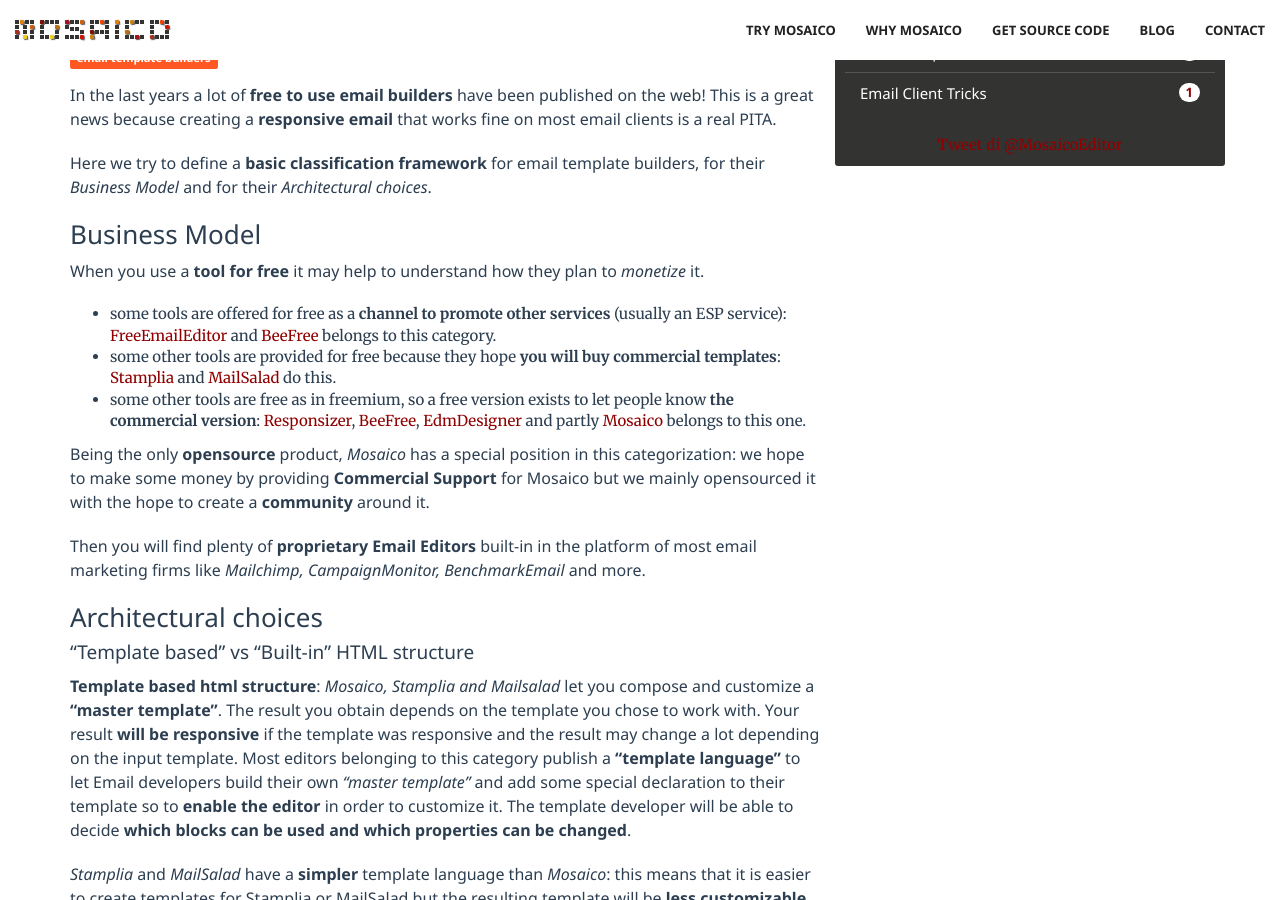
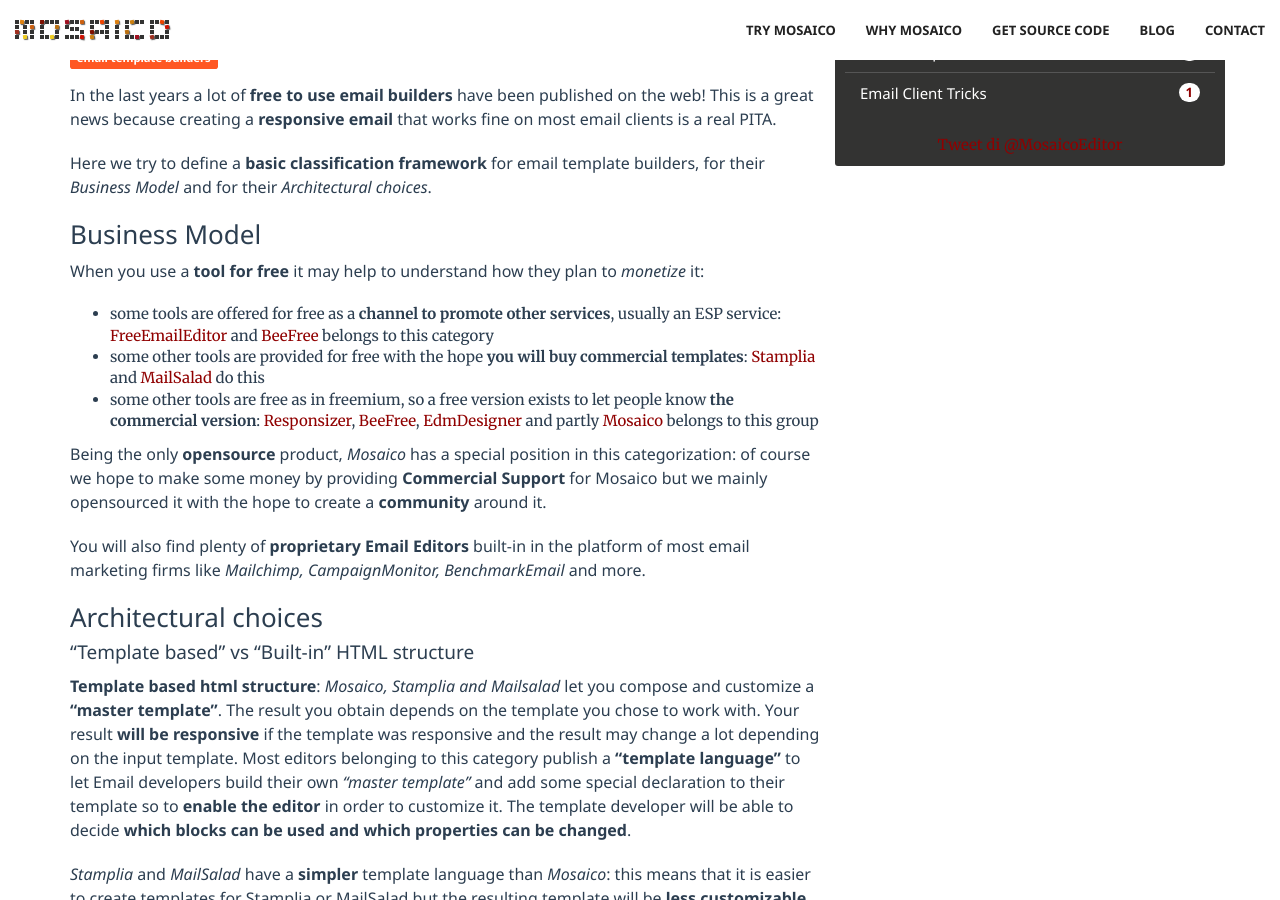
Before and after one commit to voidlabs/mosaico.io, a Jekyll site: the page built from _posts/2015-11-10-classifying-free-email-template-builders.md, in a window 1280 px wide and 900 px high, scrolled down 307 px. Built offline with Jekyll 4.4.1, drawn with Linux system fonts in a browser that asks for light colours; Markdown is read by kramdown in place of the engine named in the settings; comment, search, counter and statistics services are not loaded.

Commit message:
Update 2015-11-10-classifying-free-email-template-builders.md

```diff
--- a/_posts/2015-11-10-classifying-free-email-template-builders.md
+++ b/_posts/2015-11-10-classifying-free-email-template-builders.md
@@ -11,14 +11,15 @@
 
 ### Business Model
 
-When you use a **tool for free** it may help to understand how they plan to *monetize* it.
-- some tools are offered for free as a **channel to promote other services** (usually an ESP service): [FreeEmailEditor]() and [BeeFree]() belongs to this category.
-- some other tools are provided for free because they hope **you will buy commercial templates**: [Stamplia]() and [MailSalad]() do this.
-- some other tools are free as in freemium, so a free version exists to let people know **the commercial version**: [Responsizer](), [BeeFree](), [EdmDesigner]() and partly [Mosaico]() belongs to this one.
+When you use a **tool for free** it may help to understand how they plan to *monetize* it:
 
-Being the only **opensource** product, *Mosaico* has a special position in this categorization: we hope to make some money by providing **Commercial Support** for Mosaico but we mainly opensourced it with the hope to create a **community** around it.
+- some tools are offered for free as a **channel to promote other services**, usually an ESP service: [FreeEmailEditor]() and [BeeFree]() belongs to this category
+- some other tools are provided for free with the hope **you will buy commercial templates**: [Stamplia]() and [MailSalad]() do this
+- some other tools are free as in freemium, so a free version exists to let people know **the commercial version**: [Responsizer](), [BeeFree](), [EdmDesigner]() and partly [Mosaico]() belongs to this group
 
-Then you will find plenty of **proprietary Email Editors** built-in in the platform of most email marketing firms like *Mailchimp, CampaignMonitor, BenchmarkEmail* and more.
+Being the only **opensource** product, *Mosaico* has a special position in this categorization: of course we hope to make some money by providing **Commercial Support** for Mosaico but we mainly opensourced it with the hope to create a **community** around it.
+
+You will also find plenty of **proprietary Email Editors** built-in in the platform of most email marketing firms like *Mailchimp, CampaignMonitor, BenchmarkEmail* and more.
 
 <!--more-->
 
```
